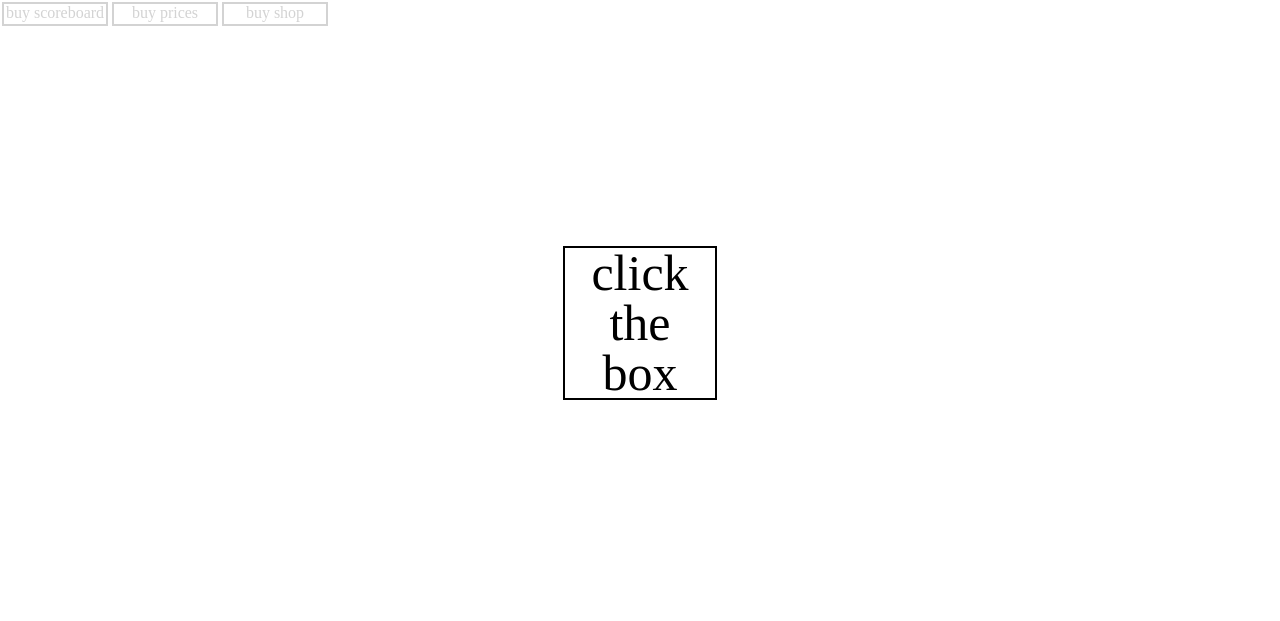
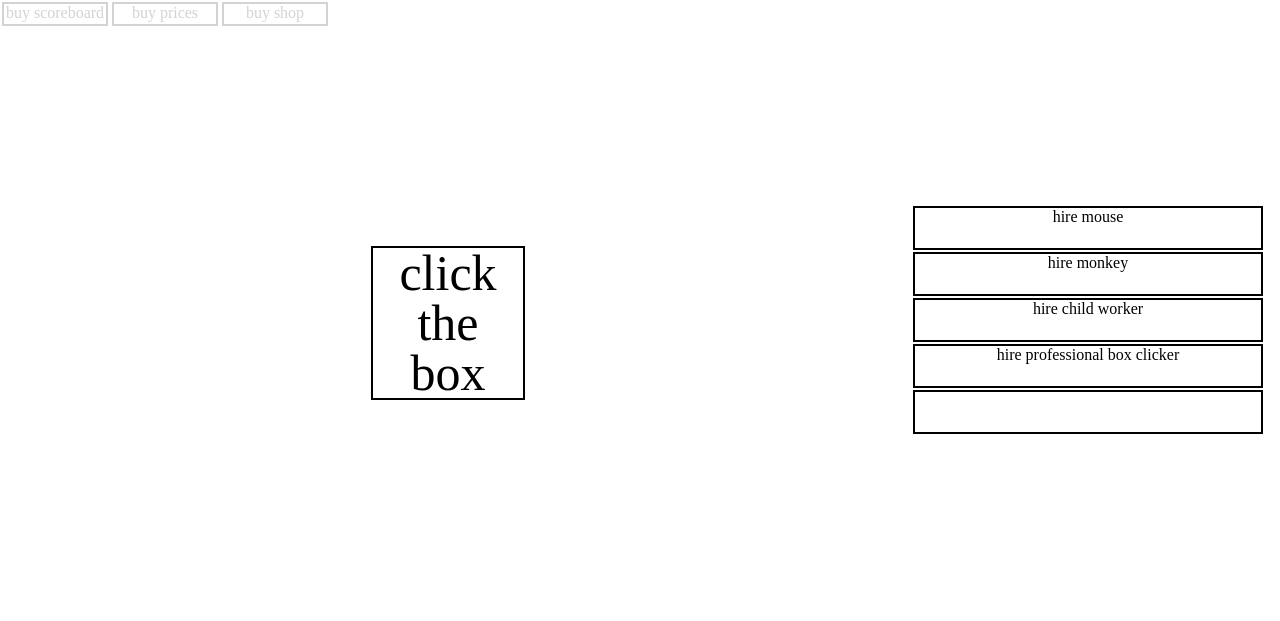
Before and after one commit to CJAllen056/click-the-box, a website: page index.html in a window 1280 px wide. Drawn offline with nearby package versions, Linux system fonts and the light colour scheme.

Commit message:
basic shop structure set up

```diff
--- a/css/style.scss
+++ b/css/style.scss
@@ -6,7 +6,10 @@ body {
     height: 590px;
 
     .leftBoard {
+      display: inline-block;
       height: 100%;
+      width: 70%;
+      float: left;
 
       .clickBoxAndScoreboard {
         display: inline-block;
@@ -42,8 +45,24 @@ body {
     }
 
     .rightBoard {
+      display: inline-block;
       height: 100%;
-      display: none;
+      width: 30%;
+      float: left;
+
+      .shopContainer {
+        position: relative;
+        top: 50%;
+        transform: translateY(-50%);
+
+        .shopButton {
+          display: inline-block;
+          height: 40px;
+          margin-bottom: 2px;
+          width: 90%;
+          border: 2px solid black;
+        }
+      }
     }
   }
   header {
--- a/index.html
+++ b/index.html
@@ -26,7 +26,23 @@
       </div>
     </div>
     <div class="rightBoard">
+      <div class="shopContainer">
+        <div class="shopButton">
+          hire mouse
+        </div>
+        <div class="shopButton">
+          hire monkey
+        </div>
+        <div class="shopButton">
+          hire child worker
+        </div>
+        <div class="shopButton">
+          hire professional box clicker
+        </div>
+        <div class="shopButton">
 
+        </div>
+      </div>
     </div>
   </main>
 </body>
--- a/js/app.js
+++ b/js/app.js
@@ -10,6 +10,7 @@ clickApp.scoreButtonListener = function() {
     $("#buyScoreboard").css("visibility", "hidden");
     clickApp.score -= 2;
     clickApp.updateHeaderButtonColors();
+    clickApp.displayScore();
   });
 };
 
@@ -63,10 +64,15 @@ clickApp.updateHeaderButtonColors = function() {
   clickApp.buyShopButton();
 };
 
+clickApp.displayScore = function() {
+  $(".score").html(clickApp.score);
+}
+
 clickApp.setMainListener = function() {
   $(".clickBox").click(function() {
     clickApp.score += clickApp.scorePerClick;
     clickApp.updateHeaderButtonColors();
+    clickApp.displayScore();
   });
 };
 
```
Also changed, not shown: public/stylesheets/style.css, 1 other file.
